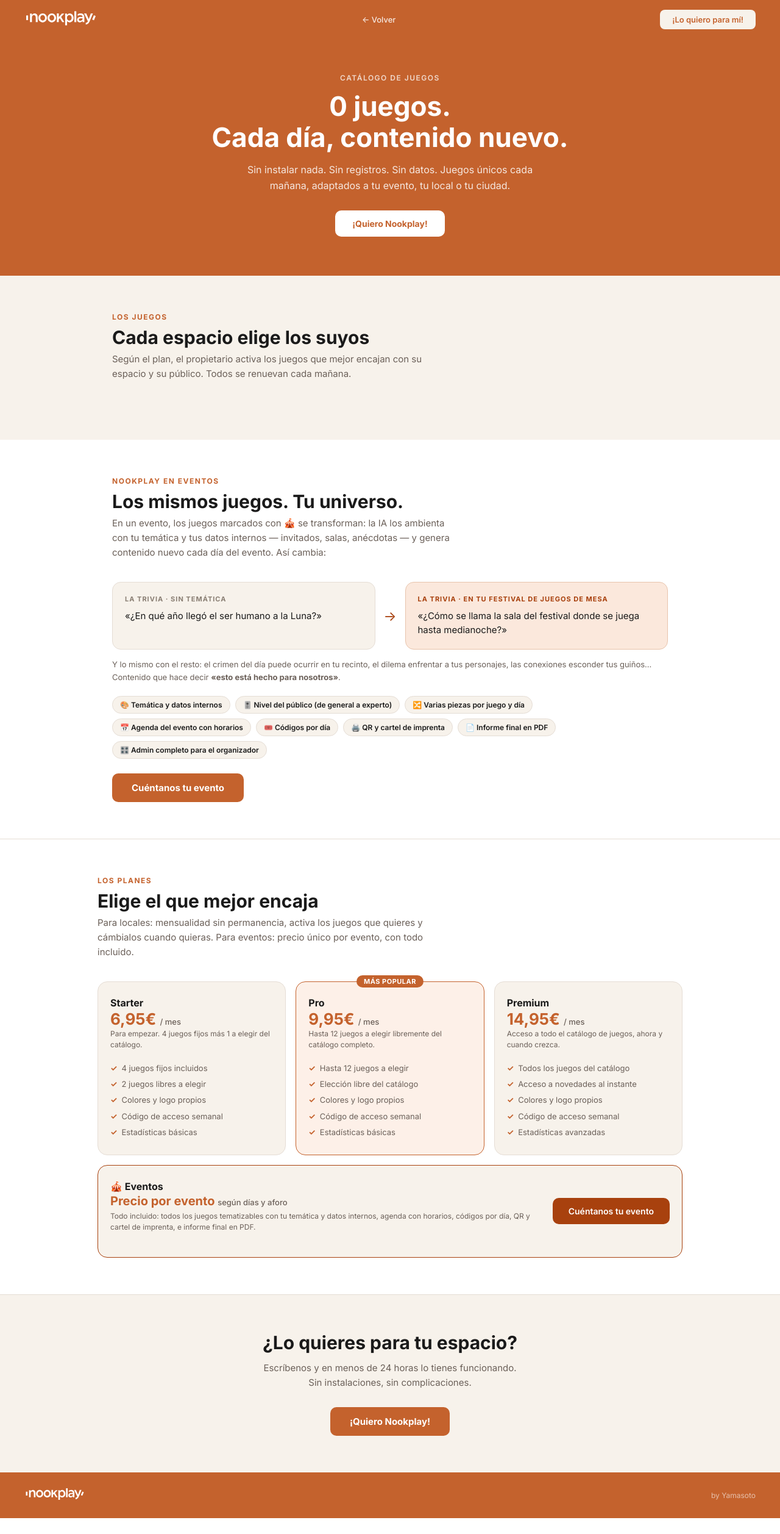
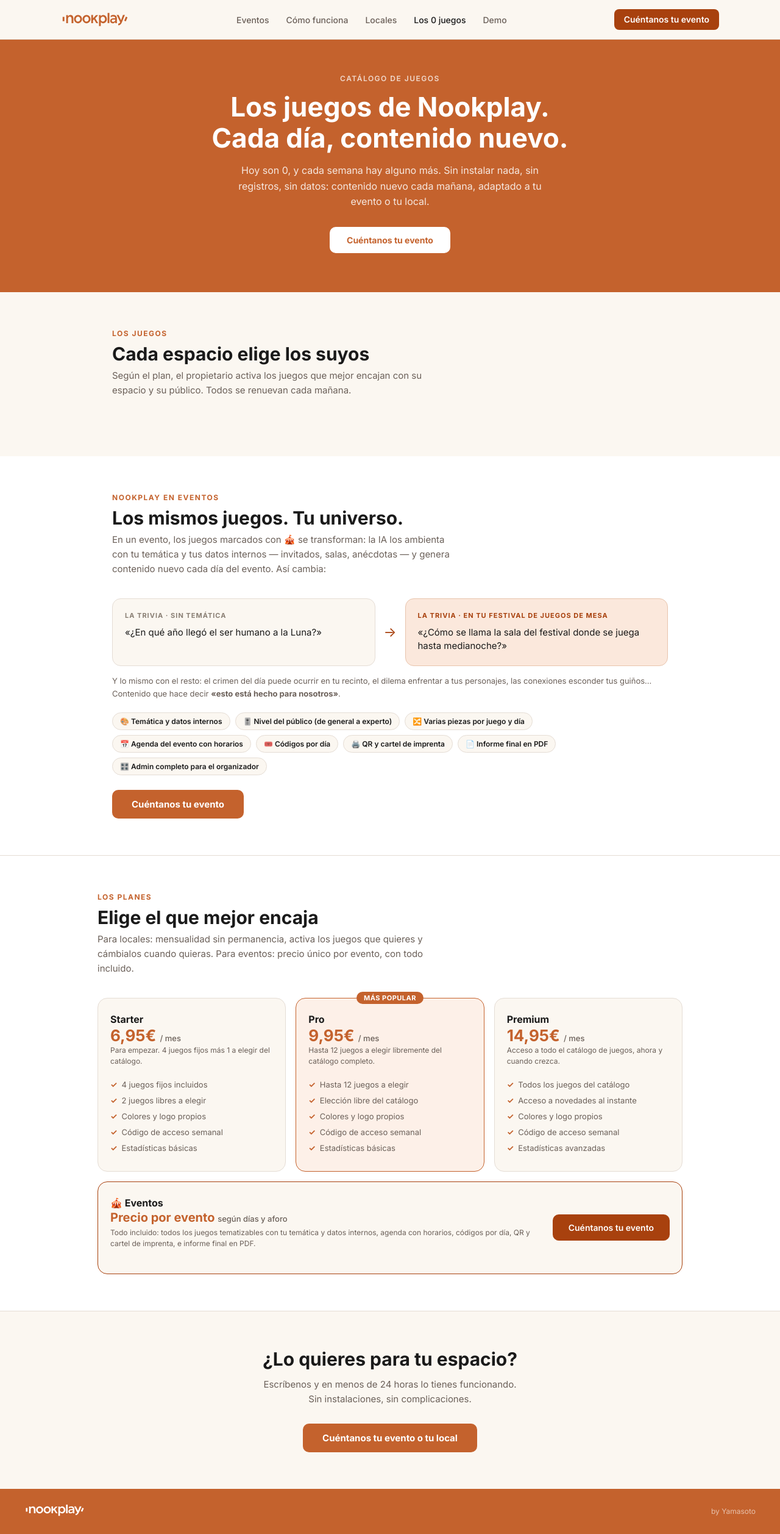
Before and after one commit to Yamasoto-Studio/nookplay, a Flask app: template templates/games.html in a window 1280 px wide. Shown: the whole page at 61% size. Before the commit the page ends 2489 px from the top, so only its background shows below. Run offline with Flask 3, Linux system fonts and the light colour scheme; the template is opened without the code that fills it, so the values that code supplies are empty; parts of the project's set-up code (start-up, migrations or seed data) failed here and were passed over.

Commit message:
Home: chips bajo el movil, centrado en movil, iconos en tres tiempos, scroll suave; cabecera compartida con /juegos

```diff
--- /dev/null
+++ b/templates/components/site_nav.html
@@ -0,0 +1,28 @@
+{# Cabecera compartida de la web pública (home y /juegos). Espera nav_count (nº de juegos activos). #}
+<style>
+  html { scroll-behavior: smooth; scroll-padding-top: 72px; }
+  @media (prefers-reduced-motion: reduce) { html { scroll-behavior: auto; } }
+  .nav { position: sticky; top: 0; z-index: 100; background: #FBF7F1; border-bottom: 1px solid #E4DACE; }
+  .nav .wrap { max-width: 1160px; margin: 0 auto; padding: 0 24px; height: 64px; display: flex; align-items: center; justify-content: space-between; gap: 16px; }
+  @media (min-width: 900px) { .nav .wrap { padding: 0 40px; } }
+  .nav img { width: 112px; height: auto; display: block; }
+  .nav-links { display: none; gap: 28px; font-size: 14px; font-weight: 500; }
+  .nav-links a { text-decoration: none; color: #6B6059; }
+  .nav-links a:hover, .nav-links a[aria-current="page"] { color: #1A1A1A; }
+  @media (min-width: 900px) { .nav-links { display: flex; } }
+  .nav-cta { display: inline-flex; align-items: center; border: none; cursor: pointer; text-decoration: none; font-weight: 600; border-radius: 8px; padding: 10px 16px; font-size: 14px; line-height: 1; background: #A8410E; color: #fff; font-family: inherit; white-space: nowrap; }
+  .nav-cta:hover { background: #8F3509; }
+</style>
+<nav class="nav">
+  <div class="wrap">
+    <a href="/"><img src="/static/logo.svg" alt="Nookplay"></a>
+    <div class="nav-links">
+      <a href="/#eventos">Eventos</a>
+      <a href="/#como">Cómo funciona</a>
+      <a href="/#locales">Locales</a>
+      <a href="/juegos" {% if nav_current == 'juegos' %}aria-current="page"{% endif %}>Los {{ nav_count }} juegos</a>
+      <a href="/demo">Demo</a>
+    </div>
+    <button class="nav-cta" onclick="openContactModal()">Cuéntanos tu evento</button>
+  </div>
+</nav>
--- a/templates/games.html
+++ b/templates/games.html
@@ -10,7 +10,7 @@
     justify-content: unset !important;
     padding: 0 !important;
     min-height: unset !important;
-    background: #F7F2EB !important;
+    background: #FBF7F1 !important;
   }
   * { margin: 0; padding: 0; box-sizing: border-box; }
   :root {
@@ -18,7 +18,7 @@
     --brand-dark: #A8410E;
     --brand-light: #F0E0D4;
     --brand-cream: #FDF0E8;
-    --bg: #F7F2EB;
+    --bg: #FBF7F1;
     --dark: #1A1A1A;
     --text-sec: #6B6059;
     --text-muted: #A89B91;
@@ -27,25 +27,6 @@
   }
   body { font-family: 'Inter', -apple-system, BlinkMacSystemFont, sans-serif; color: var(--dark); }
 
-  /* NAV */
-  .nav {
-    position: sticky; top: 0; z-index: 100;
-    background: var(--brand);
-    padding: 0 40px; height: 64px;
-    display: flex; align-items: center; justify-content: space-between;
-  }
-  .nav img { height: auto; width: 120px; filter: brightness(0) invert(1); }
-  .nav-back {
-    color: rgba(255,255,255,0.85); font-size: 13px; font-weight: 500;
-    text-decoration: none; display: flex; align-items: center; gap: 6px;
-  }
-  .nav-back:hover { color: white; }
-  .nav-cta {
-    background: var(--bg); color: var(--brand);
-    border: none; padding: 8px 20px; border-radius: 8px;
-    font-size: 13px; font-weight: 600; cursor: pointer;
-    text-decoration: none; font-family: inherit; white-space: nowrap;
-  }
 
   /* HERO */
   .hero {
@@ -236,19 +217,15 @@
   }
 </style>
 
-<!-- NAV -->
-<nav class="nav">
-  <a href="/"><img src="/static/logo.svg" alt="Nookplay"></a>
-  <a href="/" class="nav-back">← Volver</a>
-  <button class="nav-cta" onclick="openContactModal()">¡Lo quiero para mí!</button>
-</nav>
+{% set nav_count = games|length %}{% set nav_current = 'juegos' %}
+{% include 'components/site_nav.html' %}
 
 <!-- HERO -->
 <section class="hero">
   <div class="hero-eyebrow">Catálogo de juegos</div>
-  <h1>{{ games|length }} juegos.<br>Cada día, contenido nuevo.</h1>
-  <p>Sin instalar nada. Sin registros. Sin datos. Juegos únicos cada mañana, adaptados a tu evento, tu local o tu ciudad.</p>
-  <button class="hero-cta" onclick="openContactModal()">¡Quiero Nookplay!</button>
+  <h1>Los juegos de Nookplay.<br>Cada día, contenido nuevo.</h1>
+  <p>Hoy son {{ games|length }}, y cada semana hay alguno más. Sin instalar nada, sin registros, sin datos: contenido nuevo cada mañana, adaptado a tu evento o tu local.</p>
+  <button class="hero-cta" onclick="openContactModal()">Cuéntanos tu evento</button>
 </section>
 
 <!-- GAMES GRID -->
@@ -381,7 +358,7 @@
 <section class="cta-section">
   <h2>¿Lo quieres para tu espacio?</h2>
   <p>Escríbenos y en menos de 24 horas lo tienes funcionando.<br>Sin instalaciones, sin complicaciones.</p>
-  <button class="cta-btn" onclick="openContactModal()">¡Quiero Nookplay!</button>
+  <button class="cta-btn" onclick="openContactModal()">Cuéntanos tu evento o tu local</button>
 </section>
 
 <!-- FOOTER -->
```
Also changed, not shown: templates/home.html (+26 -36 lines).
